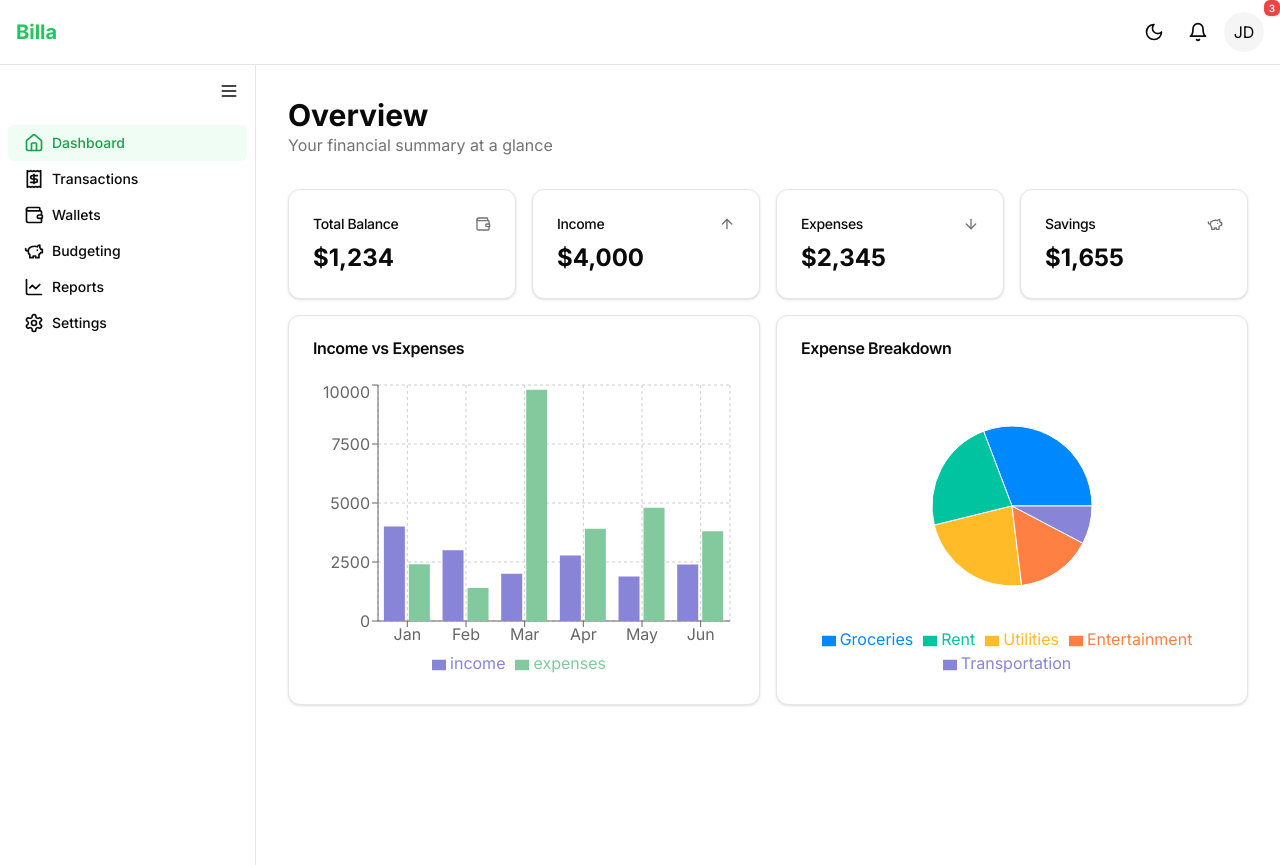
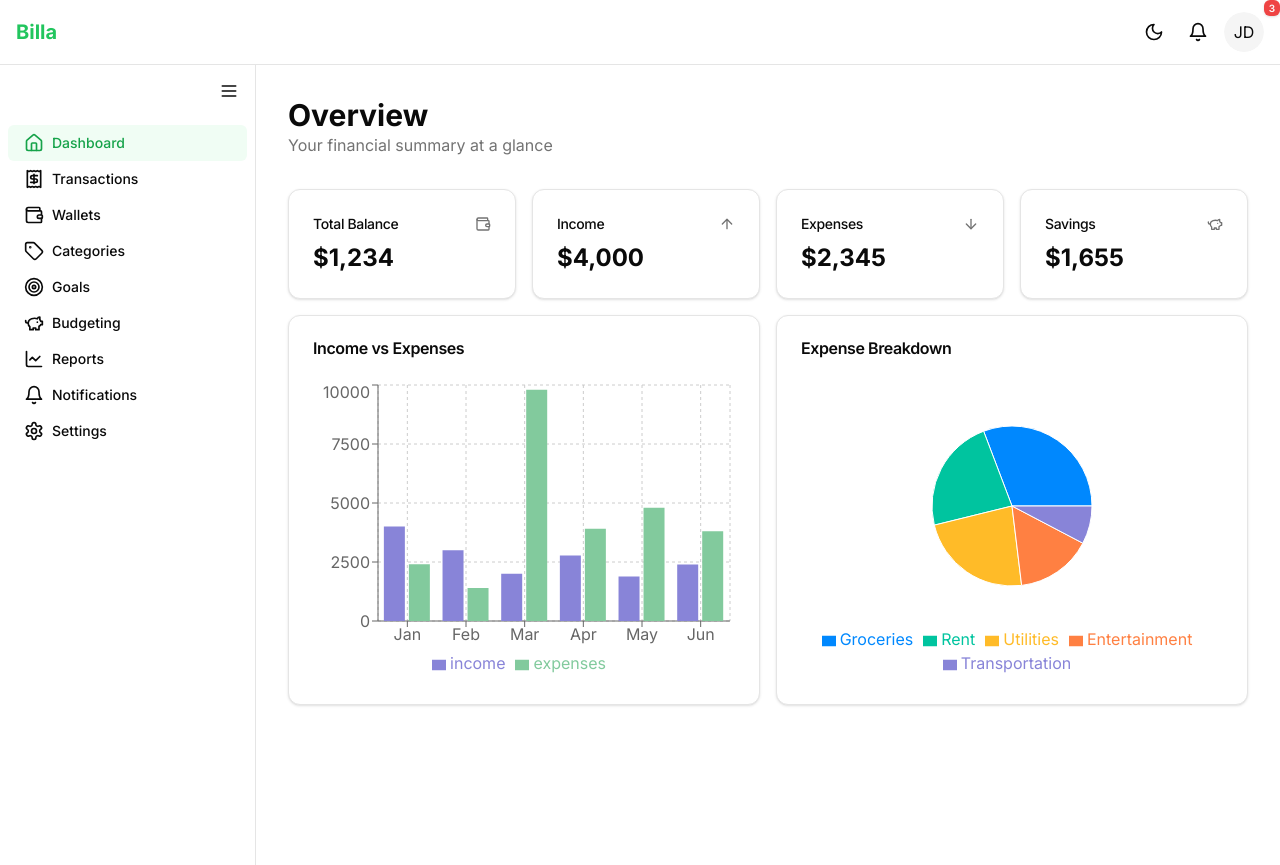
Before and after one commit to aaronaminubandado/billa, a Next.js app: page /dashboard in a window 1280 px wide. Built offline with nearby package versions, Linux system fonts and the light colour scheme.

Commit message:
feat: add new navigation links to the sidebar

```diff
--- a/components/sidebar.tsx
+++ b/components/sidebar.tsx
@@ -1,21 +1,21 @@
-// Enhanced sidebar with responsive behavior, collapsible functionality, and mobile bottom navigation
+// Updated sidebar with new navigation links
 "use client";
 
-import React, { useState, useEffect } from "react";
+import React from "react";
 import Link from "next/link";
 import { usePathname } from "next/navigation";
 import { Button } from "@/components/ui/button";
 import {
-  BarChartIcon,
-  ArrowDownIcon,
-  ArrowUpIcon,
+  HomeIcon,
+  ReceiptIcon,
+  WalletIcon,
   PiggyBankIcon,
   LineChartIcon,
   SettingsIcon,
+  TagIcon,
+  BellIcon,
+  TargetIcon,
   MenuIcon,
-  HomeIcon,
-  WalletIcon,
-  ReceiptIcon,
 } from "lucide-react";
 import { cn } from "@/lib/utils";
 import { useMediaQuery } from "@/hooks/use-media-query";
@@ -27,21 +27,29 @@ interface SidebarProps {
 
 export function Sidebar({ collapsed, setCollapsed }: SidebarProps) {
   const pathname = usePathname();
-  // Added media query hook to detect mobile viewports
   const isMobile = useMediaQuery("(max-width: 768px)");
 
-  // Main navigation items
+  // Updated navigation items with new pages
   const navItems = [
     { href: "/dashboard", icon: HomeIcon, label: "Dashboard" },
-    { href: "/transactions", icon: ReceiptIcon, label: "Transactions" }, // Combined expenses/income into transactions
-    { href: "/wallets", icon: WalletIcon, label: "Wallets" },
+    { href: "/transactions", icon: ReceiptIcon, label: "Transactions" },
+    { href: "/wallets", icon: WalletIcon, label: "Wallets" }, // Added wallets page
+    { href: "/categories", icon: TagIcon, label: "Categories" }, // Added categories page
+    { href: "/goals", icon: TargetIcon, label: "Goals" }, // Added goals page
     { href: "/budgeting", icon: PiggyBankIcon, label: "Budgeting" },
     { href: "/reports", icon: LineChartIcon, label: "Reports" },
+    { href: "/notifications", icon: BellIcon, label: "Notifications" }, // Added notifications page
     { href: "/settings", icon: SettingsIcon, label: "Settings" },
   ];
 
   // For mobile, limit to 5 most important items
-  const mobileNavItems = navItems.slice(0, 5);
+  const mobileNavItems = [
+    navItems[0], // Dashboard
+    navItems[1], // Transactions
+    navItems[2], // Wallets
+    navItems[4], // Goals
+    navItems[7], // Notifications
+  ];
 
   // Render bottom navigation for mobile
   if (isMobile) {
@@ -109,7 +117,6 @@ export function Sidebar({ collapsed, setCollapsed }: SidebarProps) {
                   isActive
                     ? "bg-green-50 text-green-600 dark:bg-green-900/20 dark:text-green-400"
                     : "",
-                  // Adjust padding and alignment when collapsed
                   collapsed ? "px-2 justify-center" : ""
                 )}
                 aria-current={isActive ? "page" : undefined}
```
